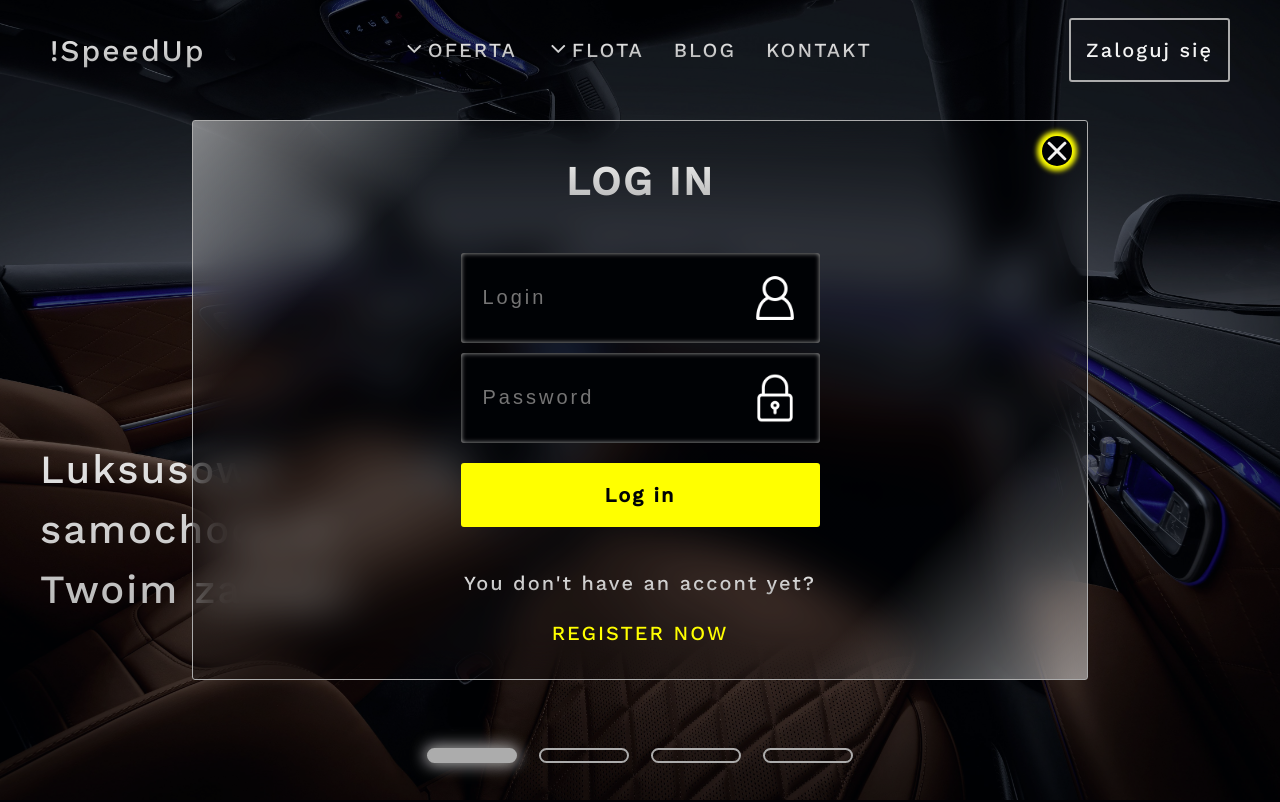
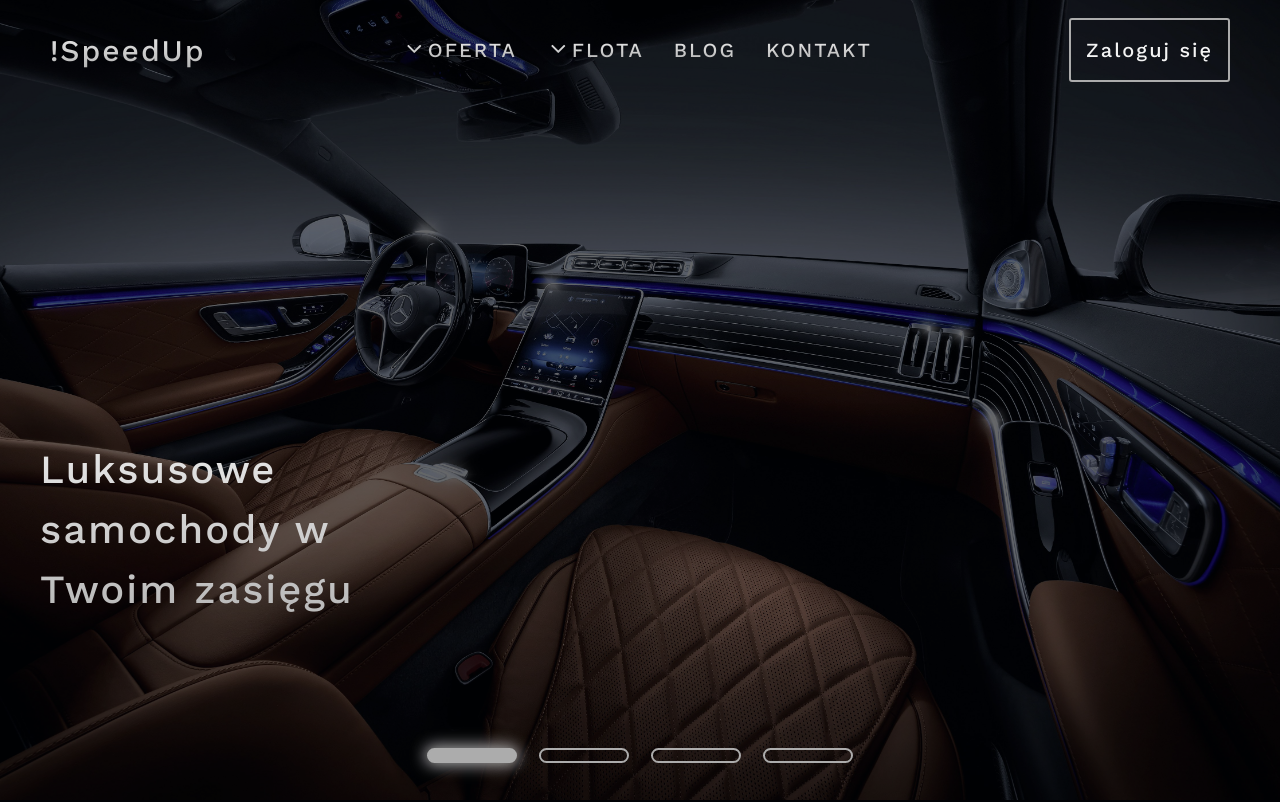
Before and after one commit to raf-silenthunter/SpeedUp-Company, a website: page index.html in a window 1280 px wide. Shown: the top 802 px of the page. Drawn offline with nearby package versions, Linux system fonts and the light colour scheme.

Commit message:
add login modal final version

```diff
--- a/css/main.css
+++ b/css/main.css
@@ -441,32 +441,38 @@ a, a:visited, a:active, a:focus {
   width: 100%;
 }
 
-.sign-in-modal {
+.login-modal {
+  display: none;
+  position: fixed;
+  top: 0;
+  left: 0;
+  width: 100%;
+  height: 100vh;
+  background-color: rgba(0, 2, 5, 0.9);
+  z-index: 1100;
+}
+.login-modal__panel {
   display: flex;
   flex-direction: column;
   justify-content: space-around;
   align-items: center;
   align-content: "auto";
-  position: fixed;
-  top: 50%;
-  left: 50%;
   border: 1px solid #acacac;
   border-radius: 3px;
-  transform: translate(-50%, -50%);
   width: max(30rem, 70vw);
   min-height: clamp(55rem, 70vh, 75vh);
+  margin: auto;
   padding: 1rem;
   background-image: linear-gradient(-45deg, rgba(243, 243, 243, 0.5) 0%, rgba(0, 2, 5, 0.2) 20% 80%, rgba(243, 243, 243, 0.5) 100%);
   -webkit-backdrop-filter: blur(20px);
           backdrop-filter: blur(20px);
-  z-index: 1100;
 }
-.sign-in-modal__title {
+.login-modal__title {
   flex-basis: 20%;
   font-weight: bold;
   text-transform: uppercase;
 }
-.sign-in-modal__form {
+.login-modal__form {
   display: flex;
   flex-direction: column;
   justify-content: center;
@@ -474,7 +480,7 @@ a, a:visited, a:active, a:focus {
   align-content: "auto";
   margin-bottom: 20px;
 }
-.sign-in-modal__input-wrap {
+.login-modal__input-wrap {
   display: flex;
   flex-wrap: nowrap;
   justify-content: space-between;
@@ -484,14 +490,14 @@ a, a:visited, a:active, a:focus {
   box-shadow: inset 0px 0px 5px 0px rgb(172, 172, 172);
 }
 @media (min-width: 450px) {
-  .sign-in-modal__input-wrap {
+  .login-modal__input-wrap {
     padding: 2rem;
   }
 }
-.sign-in-modal__label:first-child {
+.login-modal__label:first-child {
   margin-bottom: 10px;
 }
-.sign-in-modal__input {
+.login-modal__input {
   width: 100%;
   text-align: left;
   background-color: #000205;
@@ -500,35 +506,42 @@ a, a:visited, a:active, a:focus {
   outline: none;
   letter-spacing: 3px;
 }
-.sign-in-modal__icon-wrap {
+.login-modal__icon-wrap {
   display: flex;
   justify-content: flex-end;
   align-items: center;
   align-content: "auto";
 }
-.sign-in-modal__icon {
+.login-modal__icon {
   width: 50px;
   height: 50px;
 }
-.sign-in-modal__action-btn {
+.login-modal__action-btn {
   width: 100%;
 }
-.sign-in-modal__links, .sign-in-modal__password-info {
+.login-modal__links, .login-modal__password-info {
   text-align: center;
 }
-.sign-in-modal__call-to-action {
+.login-modal__call-to-action {
   margin-bottom: 20px;
 }
-.sign-in-modal__password-info {
+.login-modal__password-info {
   display: none;
 }
-.sign-in-modal__btn-close {
+.login-modal__btn-close {
   width: 30px;
   height: 30px;
   transform: translateX(-30px) rotate(-45deg);
   position: absolute;
   top: 15px;
   left: calc(100% - 15px);
+}
+@media (min-width: 1400px) {
+  .login-modal__btn-close {
+    width: 50px;
+    height: 50px;
+    transform: translateX(-50px) rotate(-45deg);
+  }
 }
 
 .btn-close {
@@ -555,6 +568,10 @@ a, a:visited, a:active, a:focus {
 }
 .btn-close__icon--is-rotated {
   transform: translate(-50%, -50%) rotate(90deg);
+}
+
+.visible {
+  display: flex;
 }
 
 /* SLIDER STYLE  */
--- a/index.html
+++ b/index.html
@@ -13,7 +13,6 @@
     <link href="https://fonts.googleapis.com/css2?family=Work+Sans:wght@300;500&display=swap" rel="stylesheet">
     <link rel="stylesheet" href="fontello/css/fontello.css">
     <link rel="stylesheet" href="css/main.css">
-
 </head>
 
 <body class="page">
@@ -46,41 +45,43 @@
                     <p class="main-nav__call-to-action">Zaloguj się</p>
             </button>
     </nav>
-    <div class="sign-in-modal">
-        <header class="sign-in-modal__header">
-            <p class="sign-in-modal__title speedup-txt speedup-txt--title gradient-txt">Log in</p>
+    <div class="login-modal">
+        <div class="login-modal__panel">
+            <header class="login-modal__header">
+                <p class="login-modal__title speedup-txt speedup-txt--title gradient-txt">Log in</p>
             </header>
-        <section class="sign-in-modal__form-wrap">
-            <p class="sign-in-modal__password-info speedup-txt">Password incorrect!</p>
-            <p class="sign-in-modal__password-info sign-in__password-change speedup-txt">Change password.</p>
-            <form action="#" class="sign-in-modal__form">
-                <label for="" class="sign-in-modal__label">
-                    <div class="sign-in-modal__input-wrap">
-                        <input type="text" placeholder="Login" class="sign-in-modal__input speedup-txt">
-                        <div class="sign-in-modal__icon-wrap">
-                            <img src="/images/user.png" alt="" class="sign-in-modal__icon">
+            <section class="login-modal__form-wrap">
+                <p class="login-modal__password-info speedup-txt">Password incorrect!</p>
+                <p class="login-modal__password-info sign-in__password-change speedup-txt">Change password.</p>
+                <form action="#" class="login-modal__form">
+                    <label for="" class="login-modal__label">
+                        <div class="login-modal__input-wrap">
+                            <input type="text" placeholder="Login" class="login-modal__input speedup-txt">
+                            <div class="login-modal__icon-wrap">
+                                <img src="/images/user.png" alt="" class="login-modal__icon">
                             </div>
                         </div>
                     </label>
-                <label for="" class="sign-in-modal__label">
-                    <div class="sign-in-modal__input-wrap">
-                        <input type="password" placeholder="Password" class="sign-in-modal__input speedup-txt">
-                        <div class="sign-in-modal__icon-wrap">
-                            <img src="/images/padlock.png" alt="" class="sign-in-modal__icon">
+                    <label for="" class="login-modal__label">
+                        <div class="login-modal__input-wrap">
+                            <input type="password" placeholder="Password" class="login-modal__input speedup-txt">
+                            <div class="login-modal__icon-wrap">
+                                <img src="/images/padlock.png" alt="" class="login-modal__icon">
                             </div>
                         </div>
                     </label>
                 </form>
-            <button class="action-btn speedup-txt sign-in-modal__action-btn">Log in</button>
+                <button class="action-btn speedup-txt login-modal__action-btn">Log in</button>
             </section>
-        <section class="sign-in-modal__links">
-            <p class="sign-in-modal__call-to-action speedup-txt gradient-txt">You don't have an accont yet?</p>
+            <section class="login-modal__links">
+                <p class="login-modal__call-to-action speedup-txt gradient-txt">You don't have an accont yet?</p>
                 <a href="#" class="speedup-txt speedup-txt--uppercased speedup-txt--yellow">Register now</a>
             </section>
-        <button class="sign-in-modal__btn-close btn-close">
+            <button class="login-modal__btn-close btn-close">
                 <span class="btn-close__icon"></span>
                 <span class="btn-close__icon btn-close__icon--is-rotated"></span>
             </button>
+        </div>
     </div>
     <header class="main-header">
         <h2 class="speedup-txt speedup-txt--title main-header__speedup-txt gradient-txt">Luksusowe samochody w Twoim
--- a/main.js
+++ b/main.js
@@ -244,3 +244,24 @@ const shiftSlider = (e) => {
 brandsBtns.forEach((btn)=> {
     btn.addEventListener("click", shiftSlider);
 });
+
+
+// OPEN/CLOSE LOGIN MODAL FNs
+
+const modalBtns = [...document.querySelectorAll(".main-nav__sign-btn, .btn-close")];
+const loginModal = document.querySelector(".login-modal");
+
+const checkModalBtn = (e) => {
+    if (e.target.matches('.main-nav__sign-icon, .main-nav__sign-btn, .main-nav__sign-btn--lash, .main-nav__call-to-action')) return "open";
+    else if (e.target.matches(".btn-close__icon, .login-modal__btn-close, .btn-close, .btn-close__icon--is-rotated")) return "close";
+    else console.error("wrong element clicked or does not contain proper class!");
+}
+
+const changeModalState = (e) => {
+    let clickedBtn = checkModalBtn(e);
+    loginModal.classList.toggle("visible", clickedBtn === "open");
+}
+
+modalBtns.forEach((btn)=> {
+    btn.addEventListener("click", changeModalState);
+});
```
Also changed, not shown: dist/layout/_main-nav.scss, 1 other file. Lines whose indentation alone changed are shown as unchanged.
